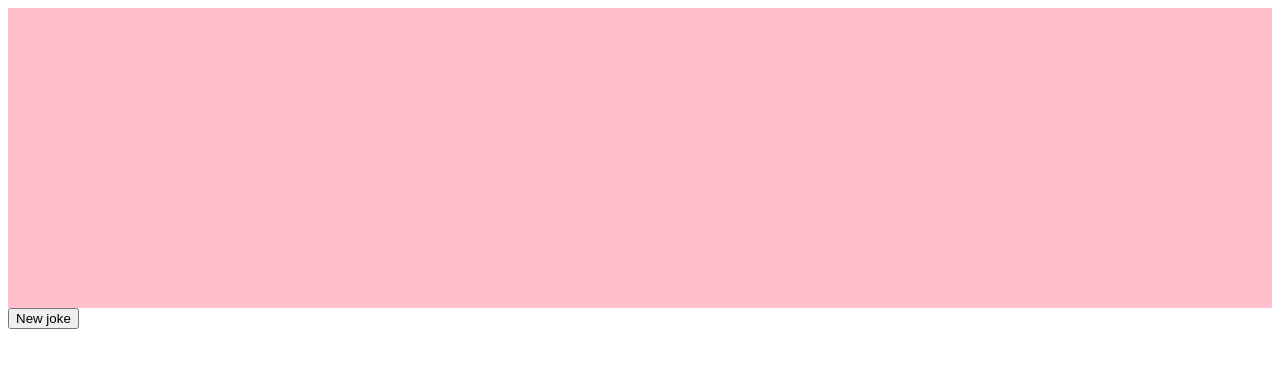
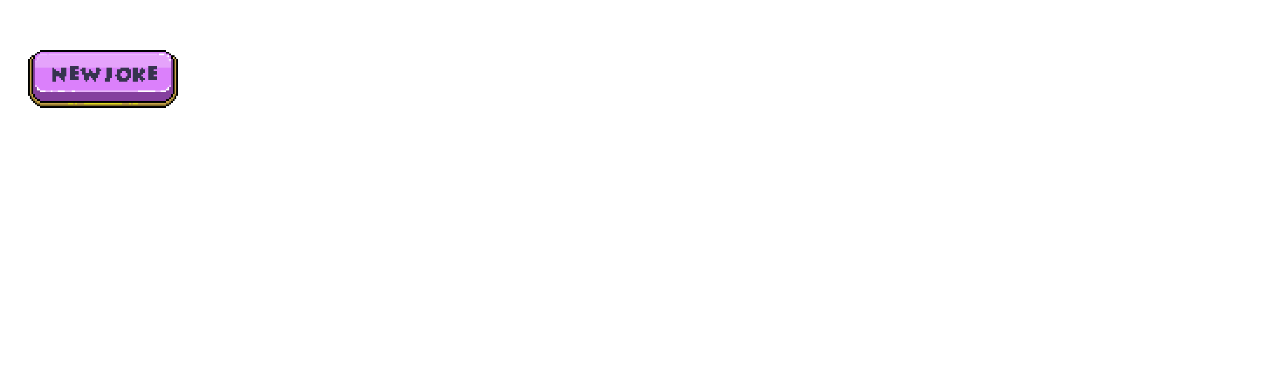
Before and after one commit to ambrwlsn/dad-jokes-rock, a website built with Parcel: page index.html in a window 1280 px wide. Built offline with nearby package versions, Linux system fonts and the light colour scheme.

Commit message:
Add fancy pixel button

```diff
--- a/data.js
+++ b/data.js
@@ -12,14 +12,29 @@ async function getDadJoke() {
   return data;
 }
 
+const jokeButton = document.getElementsByClassName('joke-button');
+const pressedButton = require('./img/button-2.png');
+const nonPressedButton = require('./img/button-1.png');
+
+var img = document.createElement('img');
+img.src = nonPressedButton;
+jokeButton[0].appendChild(img);
+
+img.addEventListener('mousedown', () => {
+  img.src = pressedButton;
+});
+
+img.addEventListener('mouseup', () => {
+  img.src = nonPressedButton;
+});
+
 const insertJoke = data => {
   const jokeContainer = document.getElementsByClassName('joke-container');
   const joke = (jokeContainer[0].innerHTML = data.joke);
   return DOMPurify.sanitize(joke);
 };
 
-const el = document.getElementsByClassName('joke-button');
-const buttonClick = el[0].addEventListener('click', () =>
+const buttonClick = jokeButton[0].addEventListener('click', () =>
   getDadJoke().then(data => {
     insertJoke(data);
   })
--- a/index.html
+++ b/index.html
@@ -11,14 +11,13 @@
 
 <body>
 
-    <div class="joke-container"></div>
+    <p class="joke-container"></p>
 
-    <button class="joke-button">New joke</button>
+
+    <button class="joke-button"></button>
 
     <!-- <p><a href="https://www.pexels.com">Photos provided by Pexels</a></p> -->
     <!-- <p>This <a href="https://www.pexels.com/photo/food-dinner-lunch-meal-4147875">Photo</a> was taken by <a href="https://www.pexels.com/@daria">Daria</a> on Pexels.</p> -->
-
-
 
 </body>
 <script type="text/javascript" src="./data.js"></script>
--- a/style.css
+++ b/style.css
@@ -1,4 +1,25 @@
+html {
+  font-family: sans-serif;
+  font-size: 20px;
+  padding-left: 20px;
+}
+
 .joke-container {
-  height: 300px;
-  background-color: pink;
+  margin-bottom: 20px;
+  display: flex;
+  align-items: center;
+  overflow: scroll;
+  width: max-content;
 }
+
+.joke-button {
+  background-color: transparent;
+  border: none;
+  cursor: pointer;
+  margin-top: 10px;
+  padding: 0;
+}
+
+.joke-button img {
+  width: 150px;
+}
```
Also changed, not shown: img/button-1.png (added), img/button-2.png (added).
